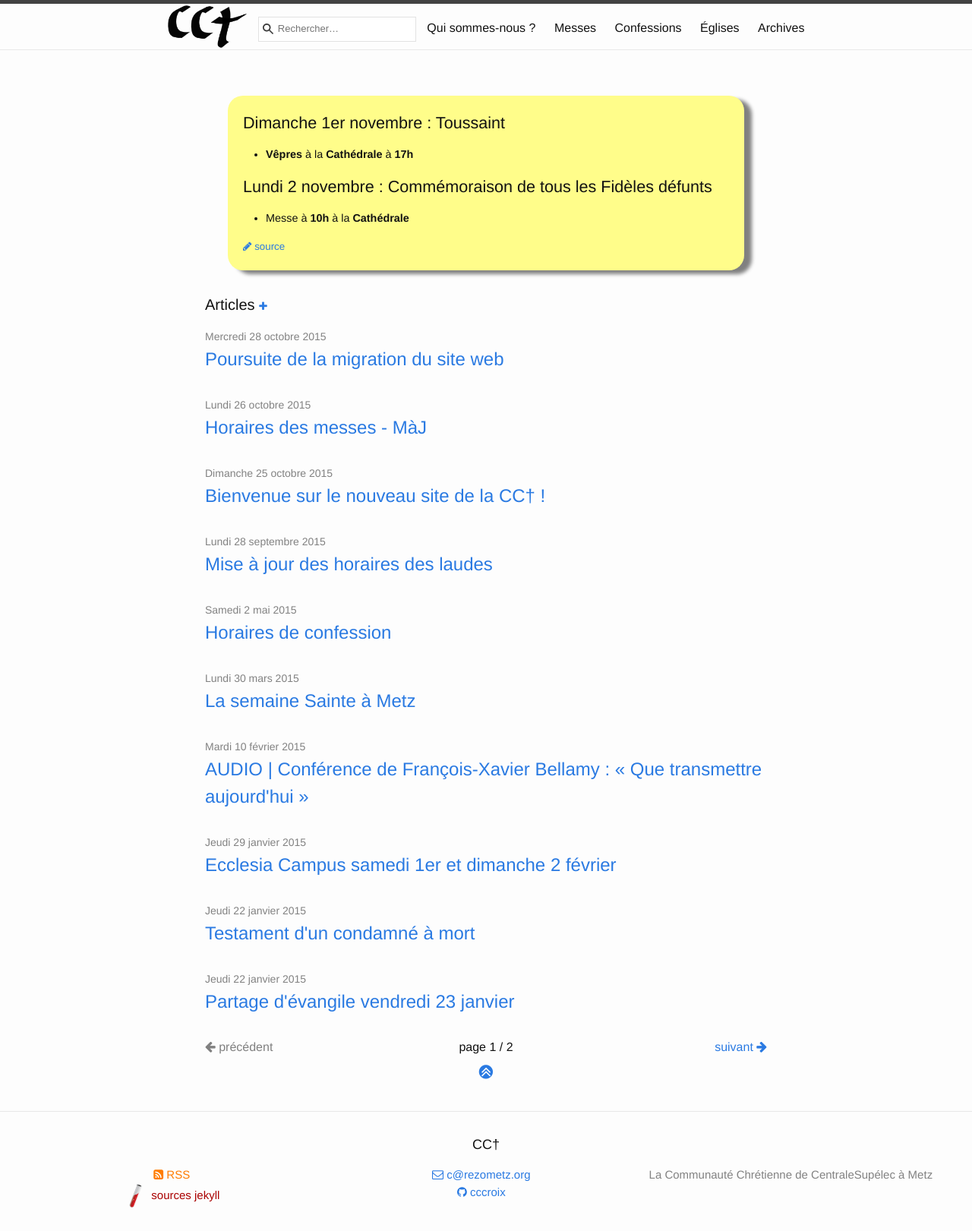
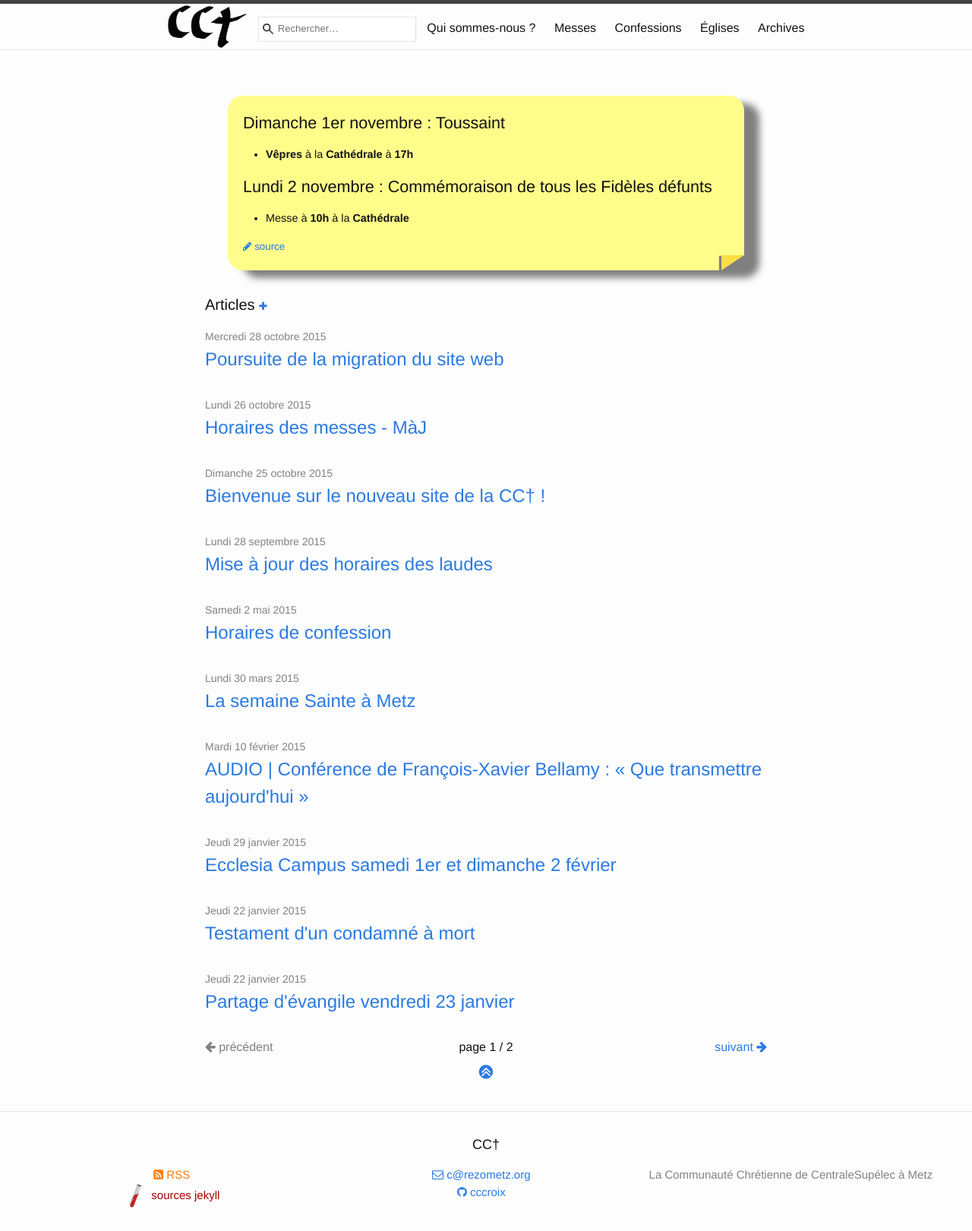
Before and after one commit to cccroix/cccroix.github.io, a Jekyll site: the page built from index.html, in a window 1280 px wide. Shown: the whole page at 76% size. Built offline with Jekyll 4.4.1, drawn with Linux system fonts in a browser that asks for light colours; nearby versions of some CDN libraries; the list of posts is cut into pages by our own code.

Commit message:
"Coin" du bloc-note (css)
Full css

```diff
--- a/_sass/_base.scss
+++ b/_sass/_base.scss
@@ -285,14 +285,28 @@ pre {
 */
 
 .blocnote {
+    position: relative;
+    display: block;
     font-size: 90%;
     background-color: $orange-color-note;
     padding: 20px;
     margin: 30px;
     border-radius: 20px;
-    box-shadow: 10px 5px 5px grey;
+    box-shadow: 20px 10px 10px grey;
 }
 
+.blocnote:after{
+    content: "";
+    position: absolute;
+    right: 0px;
+    border-color: #FBDD46 grey;
+    border-style: solid;
+    border-width: 20px 30px 0px 0px ;
+    height: 0px;
+    width: 0px;
+    display: block;
+    box-shadow: 0pt 2px 1px transparent, -3px 1px 1px grey;
+}
 
 /**
 * intense images
```
